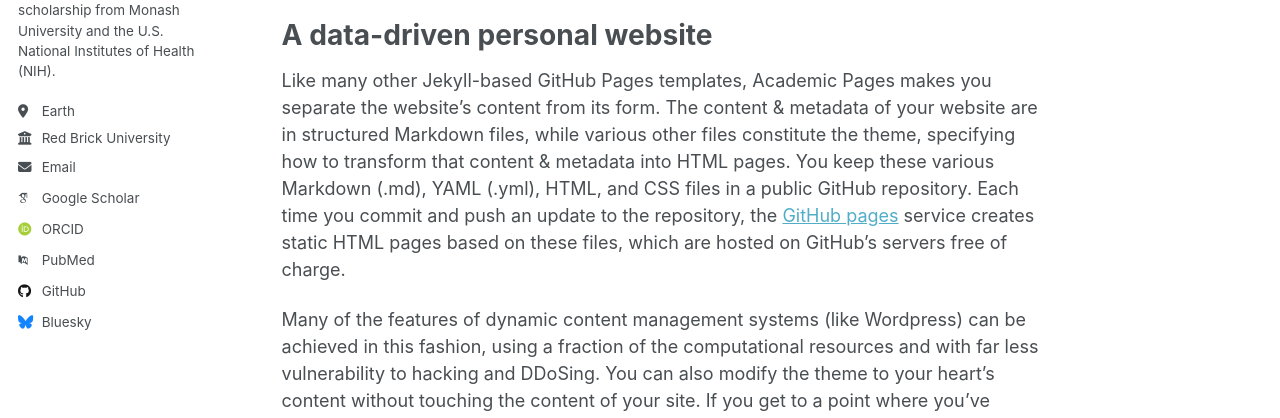
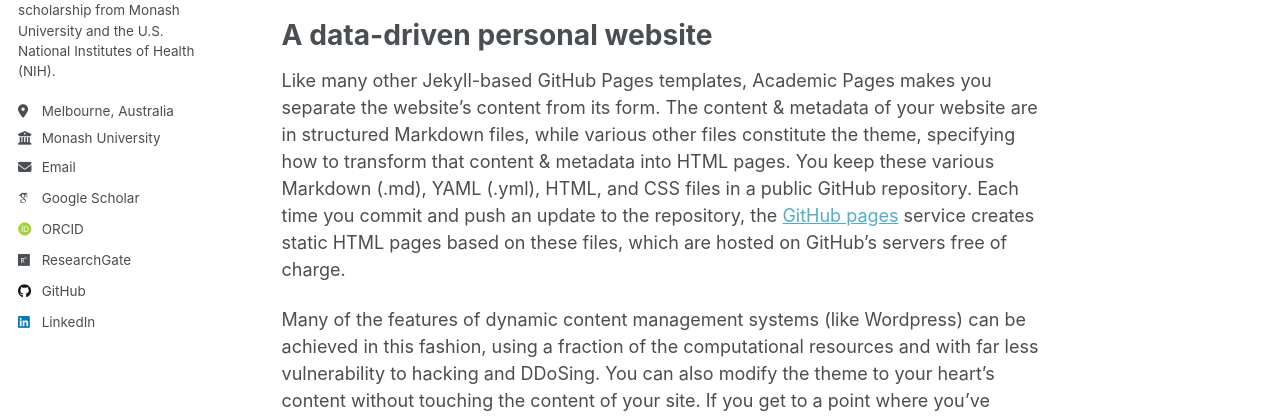
Before and after one commit to WeitaoTang-GitHub/WeitaoTang-GitHub.github.io, a Jekyll site: the page built from _pages/about.md, in a window 1280 px wide. Shown: the part 467-885 px from the top of the page. Built offline with Jekyll 4.4.1, drawn with Linux system fonts in a browser that asks for light colours; some web fonts are replaced; a script that is not in the unit is left out.

Commit message:
Update _config.yml

```diff
--- a/_config.yml
+++ b/_config.yml
@@ -27,34 +27,34 @@ author:
   name             : "Weitao Tang"
   pronouns         : "he/him"
   bio              : "Weitao Tang is a Ph.D. candidate in Artificial Intelligence in Medical Technology at Monash University, Australia, supported by a joint scholarship from Monash University and the U.S. National Institutes of Health (NIH)."
-  location         : "Earth"
-  employer         : "Red Brick University"
+  location         : "Melbourne, Australia"
+  employer         : "Monash University"
   uri              : # URL
-  email            : "none@example.org"
+  email            : "Weitao.Tang1@monash.edu"
 
   # Academic websites
   academia         : # URL
   arxiv            : # URL - Update with the correct link to your profile
-  googlescholar    : "https://scholar.google.com/citations?user=PS_CX0AAAAAJ"
+  googlescholar    : "https://scholar.google.com/citations?user=KKo5pxkAAAAJ&hl=en"
   inspire-hep      : # URL
   impactstory      : # URL
-  orcid            : "https://orcid.org/yourorcidurl"
+  orcid            : "https://orcid.org/my-orcid?orcid=0009-0000-9228-7771"
   semantic         : # URL
-  pubmed           : "https://www.ncbi.nlm.nih.gov/pubmed/?term=john+snow"
-  researchgate     : # URL
+  pubmed           : # URL
+  researchgate     : "https://www.researchgate.net/profile/Weitao-Tang-5"
   scopus           : # URL
 
   # Repositories and software development
   bitbucket        : # Username - Update with your username on the site
   codepen          : # Username
   dribbble         : # Username
-  github           : "academicpages"
+  github           : "https://github.com/WeitaoTang-GitHub"
   kaggle           : # Username
   stackoverflow    : # User number or user number and name (i.e., use "1" or "1/jeff-atwood")
 
   # Social media
   artstation       : # Username
-  bluesky          : "bsky.app" # Replace this with you Bluesky username
+  bluesky          : # Username
   facebook         : # Username
   flickr           : # Username
   foursquare       : # Username
@@ -63,7 +63,7 @@ author:
   keybase          : # Username
   instagram        : # Username
   lastfm           : # Username
-  linkedin         : # Username
+  linkedin         : "http://linkedin.com/in/weitao-tang-1267a7245"
   mastodon         : # URL
   medium           : # URL
   pinterest        : # Username
```
